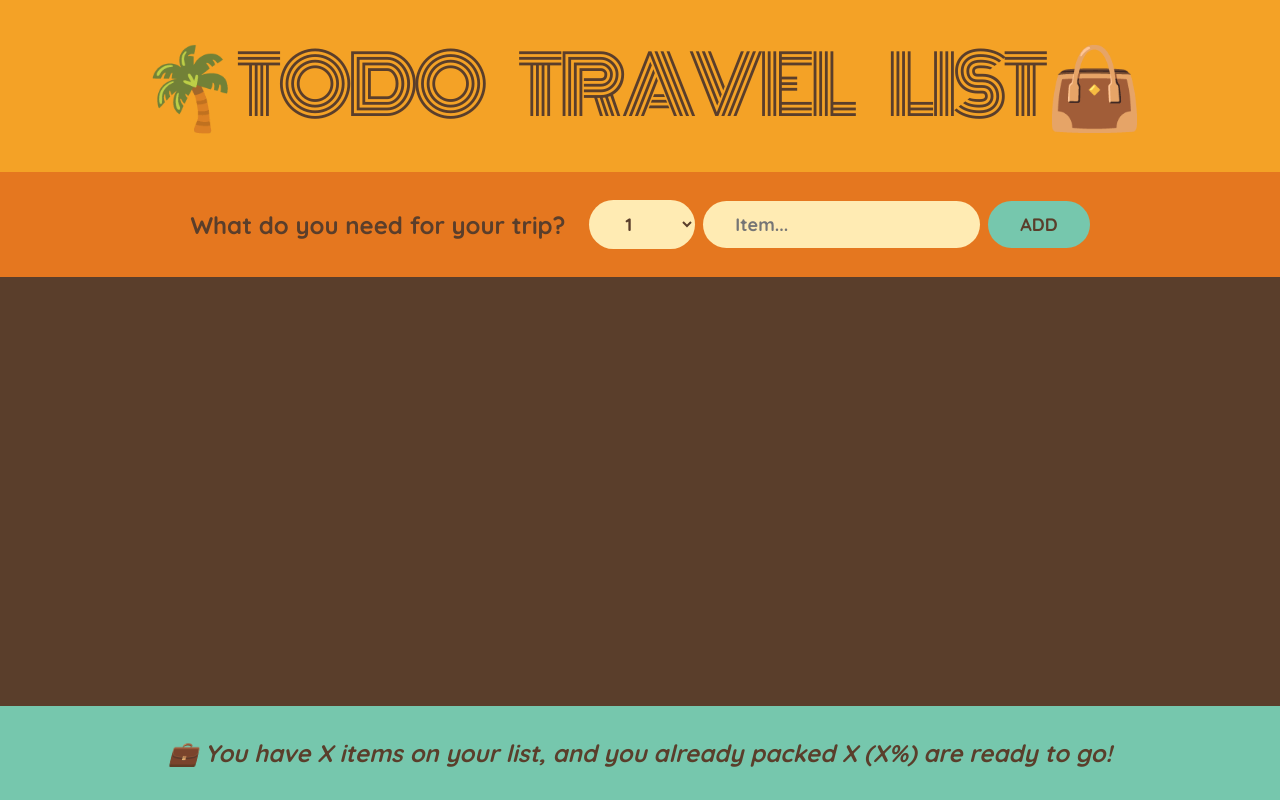
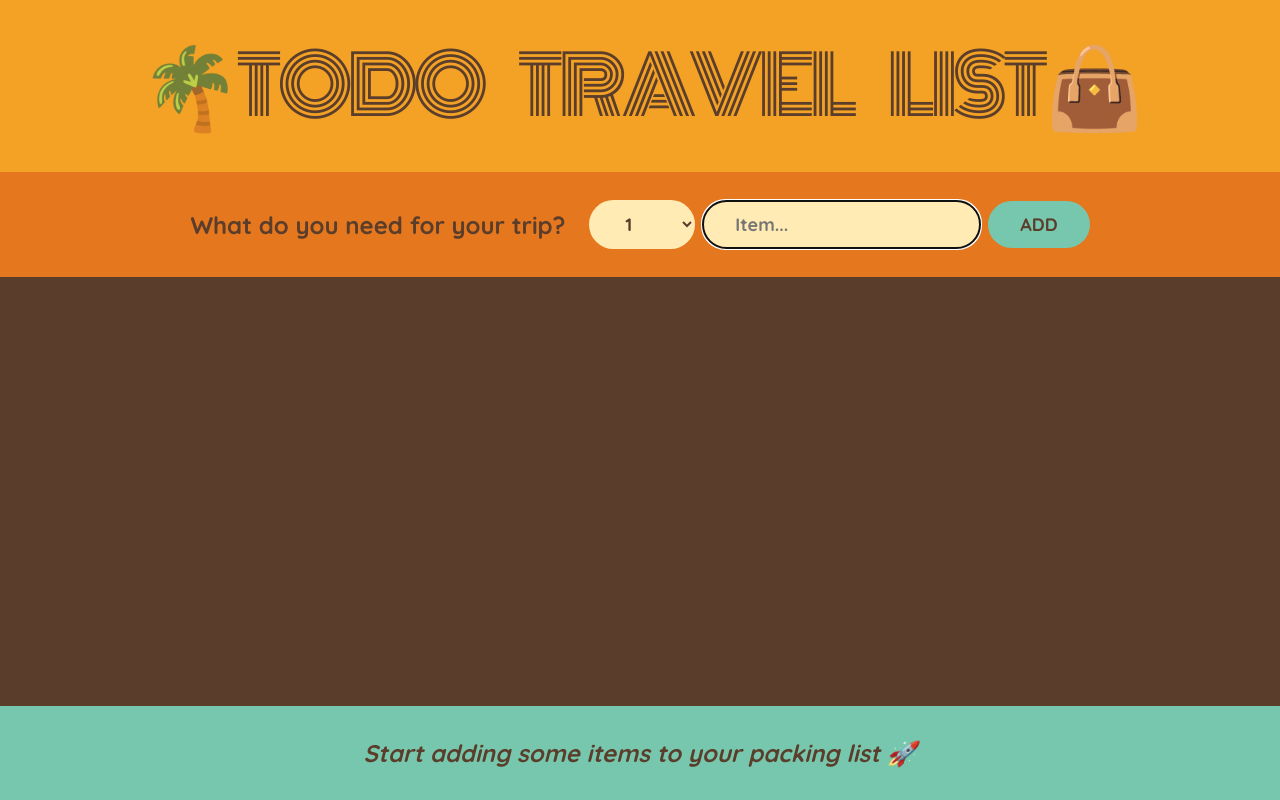
Before and after one commit to tarek-khalifa-1/react-todo-travel-list, a React (Vite) app: page / in a window 1280 px wide. Built offline with nearby package versions, Linux system fonts and the light colour scheme.

Commit message:
added derived state for stas component

```diff
--- a/src/App.jsx
+++ b/src/App.jsx
@@ -32,7 +32,7 @@ function App() {
         onDeleteItem={handleDeleteItem}
         onToggleItem={handleToggleItem}
       />
-      <Stats />
+      <Stats data={items} />
     </div>
   );
 }
--- a/src/components/Form/Form.jsx
+++ b/src/components/Form/Form.jsx
@@ -28,6 +28,7 @@ function Form({ onAddItem }) {
         placeholder="Item..."
         value={description}
         onChange={(e) => setDescription(e.target.value)}
+        autoFocus
       />
       <button>Add</button>
     </form>
--- a/src/components/PackingListItem/PackingListItem.jsx
+++ b/src/components/PackingListItem/PackingListItem.jsx
@@ -1,5 +1,4 @@
 function PackingListItem({ data: item, onDeleteItem, onToggleItem }) {
-  console.log(item);
   return (
     <li>
       <input
--- a/src/components/Stats/Stats.jsx
+++ b/src/components/Stats/Stats.jsx
@@ -1,9 +1,22 @@
-function Stats() {
+function Stats({ data: items }) {
+  if (!items.length) {
+    return (
+      <footer className="stats">
+        <em>Start adding some items to your packing list 🚀</em>
+      </footer>
+    );
+  }
+
+  const numOfItems = items.length;
+  const numOfPacked = items.filter((item) => item.packed).length;
+  const percentage = Math.round((numOfPacked / numOfItems) * 100);
+
   return (
     <footer className="stats">
       <em>
-        💼 You have X items on your list, and you already packed X (X%) are
-        ready to go!
+        {percentage === 100
+          ? `🎉 You got everything! Ready to go!`
+          : `You have ${numOfItems} items on your list, and you already packed ${numOfPacked} (${percentage}%)`}
       </em>
     </footer>
   );
```
